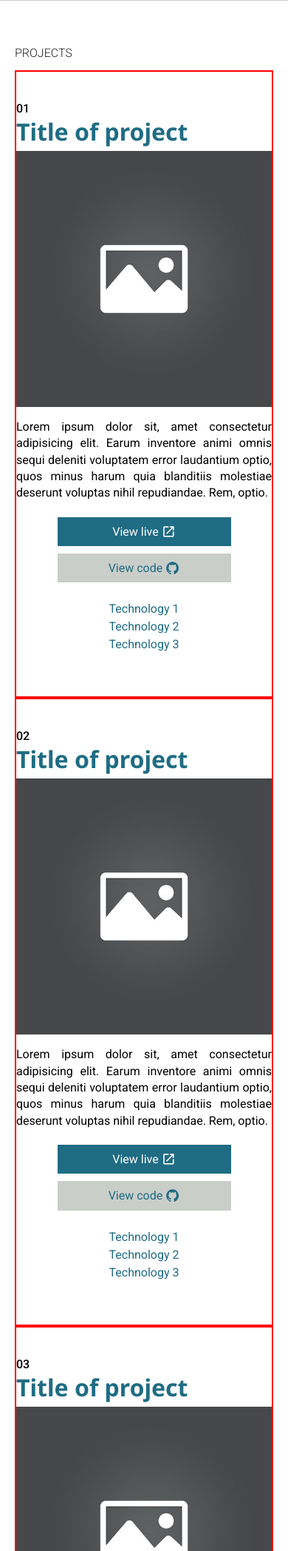
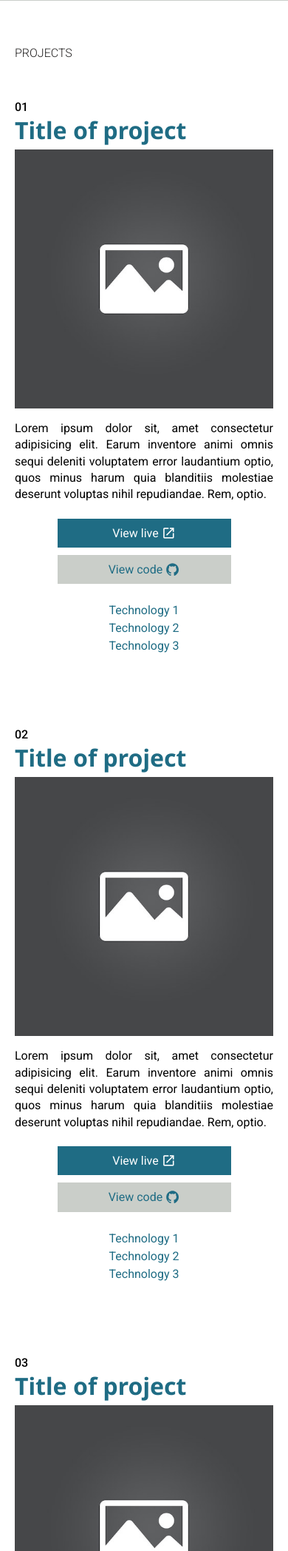
Before and after one commit to Chl0e-g/portfolio-website, a PHP site: page / in a window 390 px wide. Shown: the part 927-3023 px from the top of the page at 74% size. Run offline with PHP 8.4, Linux system fonts and the light colour scheme.

Commit message:
removed border

```diff
--- a/styles/_projects.scss
+++ b/styles/_projects.scss
@@ -63,7 +63,6 @@
             display: flex;
             flex-direction: column;
             align-items: flex-start;
-            border: 2px solid red;
         }
             img {
                 max-width: 100%;
--- a/styles/style.css
+++ b/styles/style.css
@@ -361,7 +361,6 @@
     -webkit-box-align: start;
         -ms-flex-align: start;
             align-items: flex-start;
-    border: 2px solid red;
   }
   #projects img {
     max-width: 100%;
```
Also changed, not shown: 1 other file.
